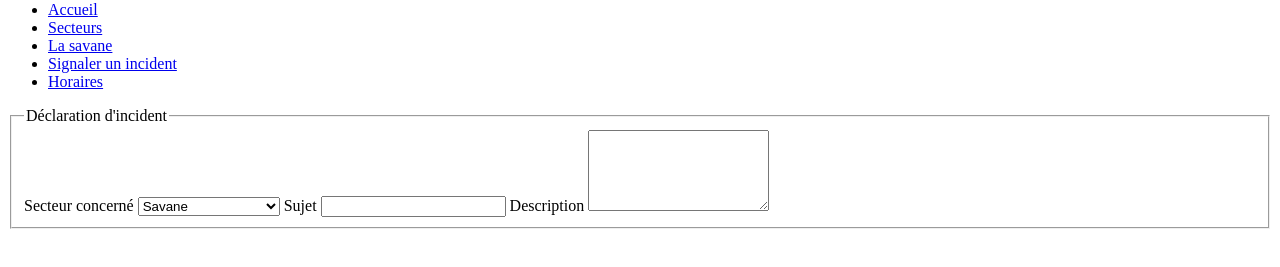
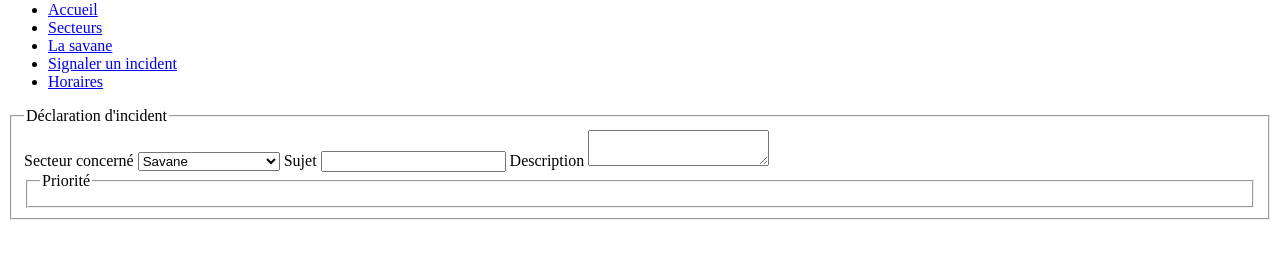
Before and after one commit to Brewen04/Gourmelin.zootickoon, a plain HTML site: page zootickoonGourmelin/ticket.html in a window 1280 px wide. Shown: the part 79-346 px from the top of the page. Drawn offline with Linux system fonts and the light colour scheme.

Commit message:
Add files via upload

```diff
--- a/zootickoonGourmelin/ticket.html
+++ b/zootickoonGourmelin/ticket.html
@@ -28,8 +28,12 @@
 			</select>
 			<label for="sujet">Sujet</label>
 			<input id="sujet" name="sujet" type="text" maxlength="120" required>
-			<label for="detail">Description</label>
-			<textarea id="detail" name="detail" rows="5" maxlength="255" required></textarea>
+			<label for="description">Description</label>
+			<textarea id="description" name="description" maxlength="255" required></textarea>
+				<fieldset>
+					<legend>Priorité</legend>
+
+				</fieldset>
 		</fieldset>
 </body>
 </html>
```
